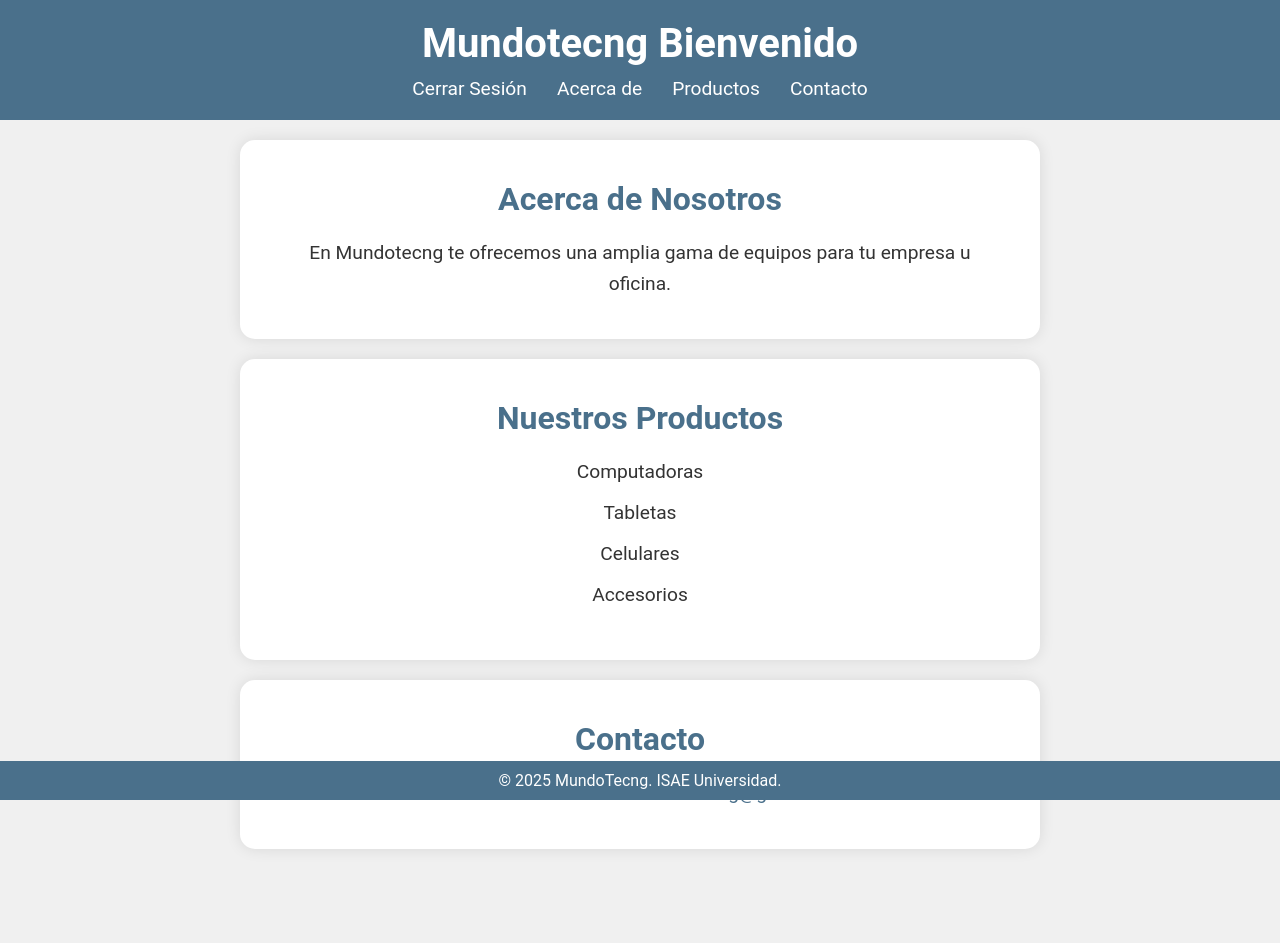
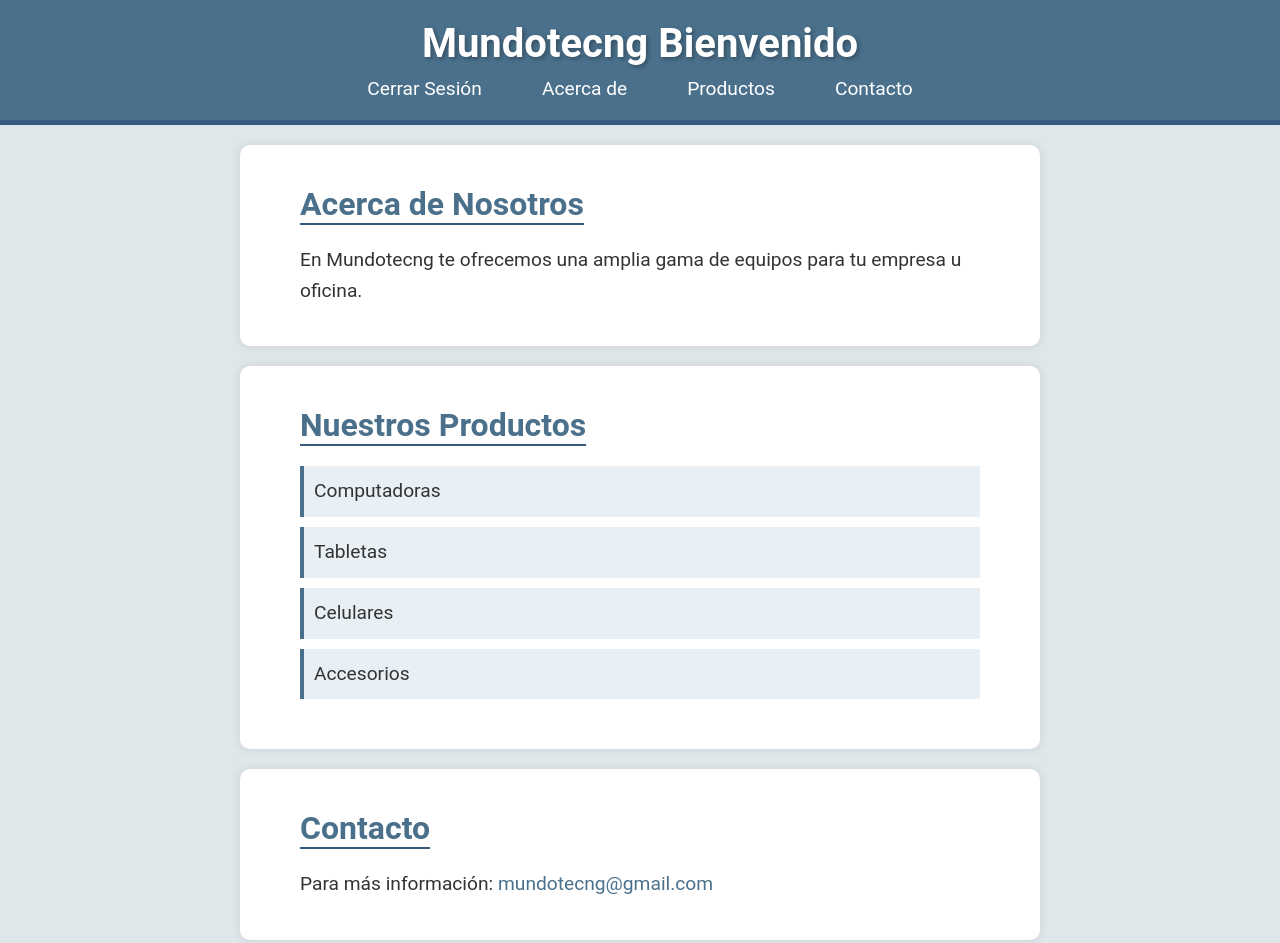
Before and after one commit to ChristianArcia/final1, a plain HTML site: page pagina1.2.html in a window 1280 px wide. Shown: the top 943 px of the page. Before the commit the page ends 869 px from the top, so only its background shows below. Drawn offline with Linux system fonts and the light colour scheme.

Commit message:
Update estilo2.css

```diff
--- a/estilo2.css
+++ b/estilo2.css
@@ -6,19 +6,22 @@
 
 body {
     font-family: 'Roboto', sans-serif;
-    background-color: #f0f0f0;
+    background-color: #e0e7eb; /* Fondo claro */
+    color: #333333; /* Texto principal */
 }
 
 header {
     background-color: #4A708B;
     padding: 20px;
     text-align: center;
+    border-bottom: 5px solid #375a7f; /* Línea decorativa */
 }
 
 .header-title {
     font-size: 2.5em;
     color: #ffffff;
     margin: 0;
+    text-shadow: 2px 2px 4px rgba(0, 0, 0, 0.3); /* Sombra de texto */
 }
 
 .navbar {
@@ -29,38 +32,41 @@ header {
     list-style: none;
     display: flex;
     justify-content: center;
-    padding: 0;
 }
 
 .nav-list li {
-    margin: 0 15px;
+    margin: 0 20px;
 }
 
 .nav-list a {
     text-decoration: none;
     color: #ffffff;
     font-size: 1.2em;
-    transition: color 0.3s ease;
+    padding: 10px;
+    border-bottom: 2px solid transparent; /* Resalta enlace activo */
+    transition: background-color 0.3s ease, border-bottom 0.3s ease;
 }
 
 .nav-list a:hover {
-    color: #c0c0c0;
+    background-color: #375a7f; /* Color de fondo al pasar el cursor */
+    border-bottom: 2px solid #ffffff;
 }
 
 .content-section {
     background-color: #ffffff;
     padding: 40px 60px;
     margin: 20px auto;
-    border-radius: 15px;
-    box-shadow: 0 0 15px rgba(0, 0, 0, 0.1);
+    border-radius: 10px; /* Bordes redondeados */
+    box-shadow: 0 0 10px rgba(0, 0, 0, 0.1); /* Sombra suave */
     max-width: 800px;
-    text-align: center;
 }
 
 .content-section h2 {
     color: #4A708B;
     margin-bottom: 20px;
     font-size: 2em;
+    border-bottom: 2px solid #375a7f; /* Línea bajo el encabezado */
+    display: inline-block;
 }
 
 .content-section p,
@@ -72,17 +78,22 @@ header {
 
 .content-section ul {
     list-style: none;
+    padding-left: 0;
+    text-align: left; /* Alineación a la izquierda */
 }
 
 .content-section ul li {
     margin-bottom: 10px;
+    padding: 10px;
+    background-color: #e8f0f5; /* Fondo de los elementos de lista */
+    border-left: 4px solid #4A708B; /* Línea decorativa a la izquierda */
 }
 
 .content-section a {
     color: #4A708B;
     text-decoration: none;
+    border-bottom: 2px solid transparent;
     transition: border-bottom 0.3s ease;
-    border-bottom: 2px solid transparent;
 }
 
 .content-section a:hover {
@@ -93,10 +104,8 @@ footer {
     background-color: #4A708B;
     color: #ffffff;
     text-align: center;
-    padding: 10px 0;
-    position: absolute;
-    bottom: 0;
-    width: 100%;
+    padding: 15px 0;
+    border-top: 5px solid #375a7f; /* Línea decorativa */
 }
 
 footer p {
```
